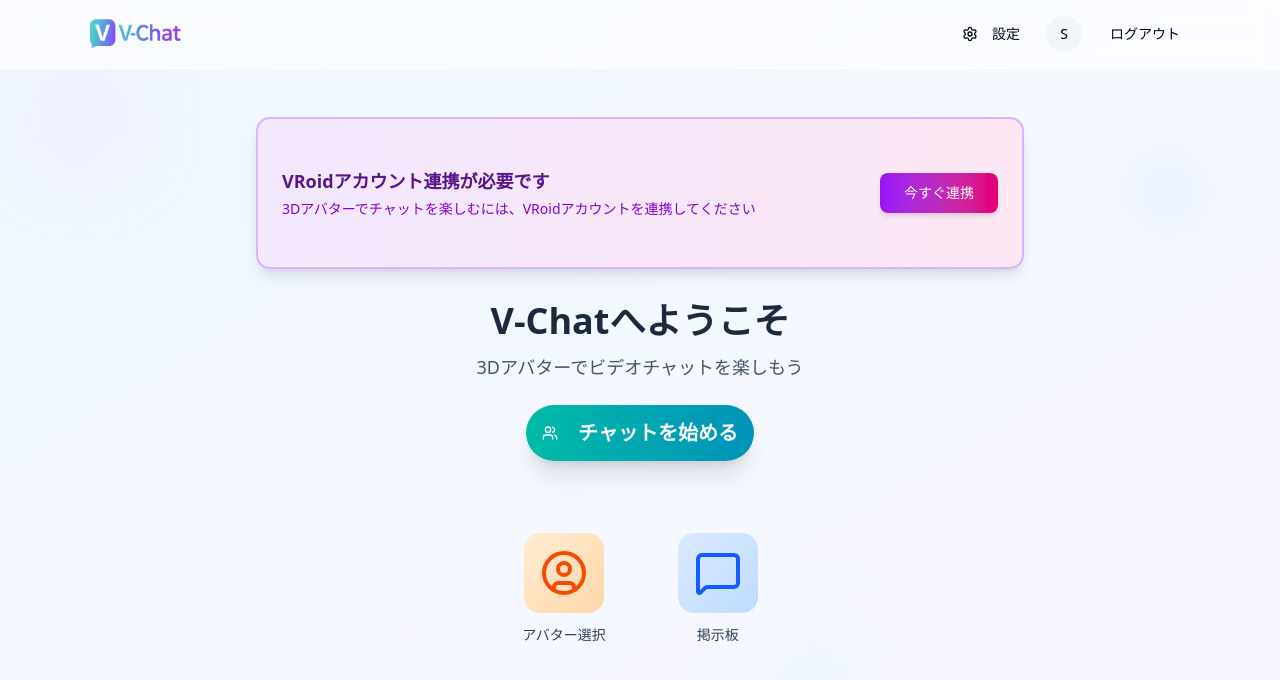
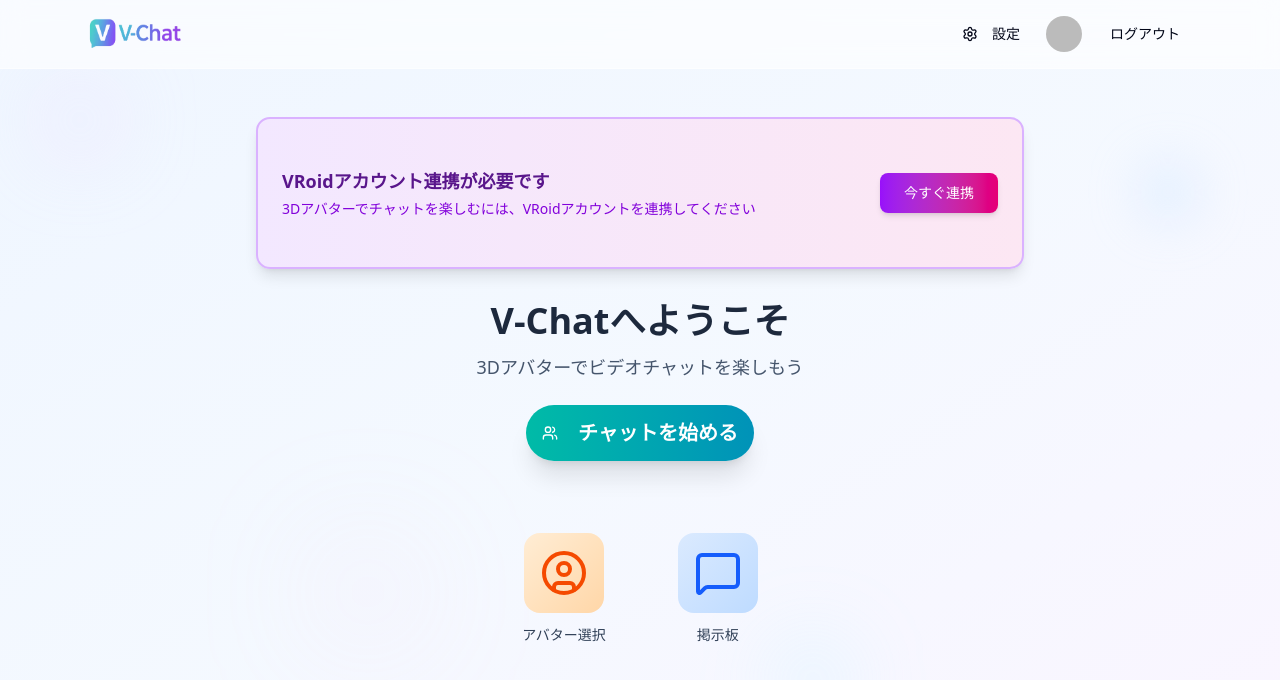
Before and after one commit to KOU050223/V-Chat, a Next.js app: page /dashboard in a window 1280 px wide. Shown: the top 680 px of the page. Built offline with nearby package versions, Linux system fonts and the light colour scheme; no server answers; sample sign-in values are in the browser's storage; what @growthbook/growthbook-react would draw is missing.

Commit message:
feat: アバターにユーザープロフィール画像を表示し、フォールバックテキストを簡素化

```diff
--- a/src/app/dashboard/page.tsx
+++ b/src/app/dashboard/page.tsx
@@ -4,6 +4,7 @@ import { useAuth } from "@/contexts/AuthContext";
 import {
   Avatar,
   AvatarFallback,
+  AvatarImage,
   Button,
   Card,
   CardContent,
@@ -36,6 +37,10 @@ export default function Dashboard() {
 
   // 現在のユーザー情報を取得（Firebase または NextAuth）
   const currentUser = user || nextAuthSession?.user;
+
+  // ユーザーの表示名と画像URLを取得
+  const userName = user?.displayName || nextAuthSession?.user?.name || "User";
+  const userImage = user?.photoURL || nextAuthSession?.user?.image;
 
   const handleLogout = async () => {
     try {
@@ -119,12 +124,9 @@ export default function Dashboard() {
                   </DialogContent>
                 </Dialog>
                 <Avatar className="h-9 w-9">
+                  <AvatarImage src={userImage || undefined} alt={userName} />
                   <AvatarFallback className="text-sm font-medium">
-                    {currentUser && "displayName" in currentUser
-                      ? currentUser.displayName?.charAt(0)
-                      : currentUser?.name?.charAt(0) ||
-                        currentUser?.email?.charAt(0) ||
-                        "U"}
+                    {userName.charAt(0)}
                   </AvatarFallback>
                 </Avatar>
                 <Button variant="ghost" size="sm" onClick={handleLogout}>
```
